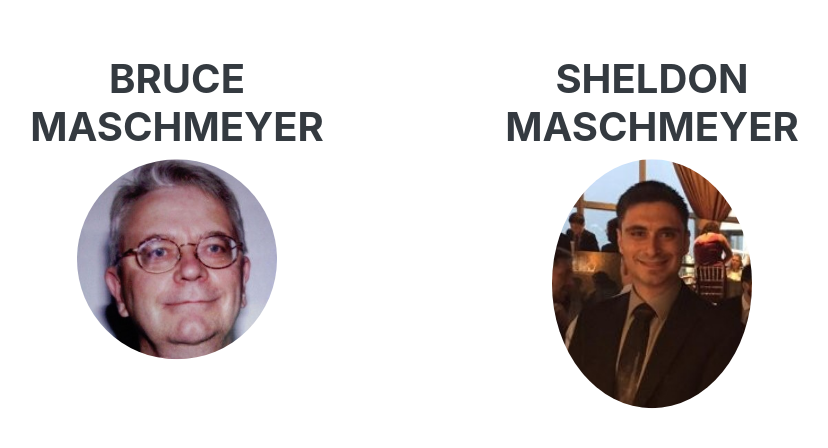
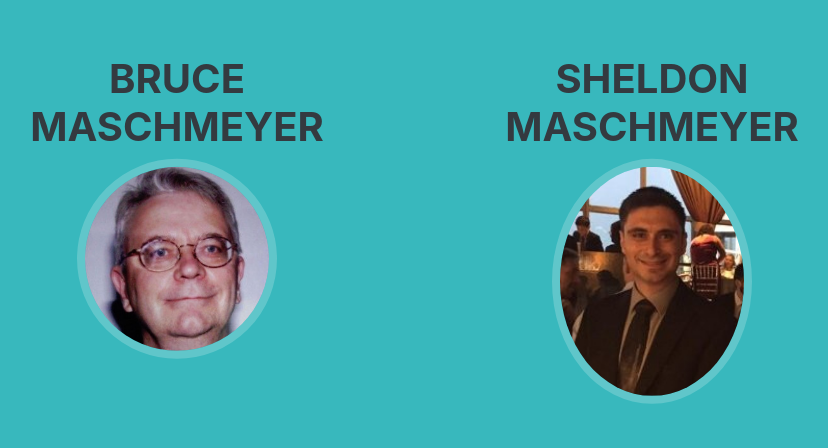
Before and after one commit to sheldonmaschmeyer/website-sheldon, a PHP site: page / in a window 1280 px wide. Shown: the top 448 px of the page, without its empty margins (178-1006 px from the left). Run offline with PHP 8.4, Linux system fonts and the light colour scheme; some web fonts are replaced.

Commit message:
ready to merge

```diff
--- a/bruce.html
+++ b/bruce.html
@@ -26,7 +26,7 @@
 
   <nav class="navbar navbar-expand-lg navbar-dark bg-primary fixed-top" id="sideNav">
     <a class="navbar-brand js-scroll-trigger" href="#page-top">
-      <span class="d-block d-lg-none">Sheldon Maschmeyer</span>
+      <span class="d-block d-lg-none">Bruce Maschmeyer</span>
       <span class="d-none d-lg-block">
         <img class="img-fluid img-profile rounded-circle mx-auto mb-2" src="img/bruce.jpeg" alt="">
       </span>
@@ -66,7 +66,7 @@
         <p class="double">• Helping retailers increase sales through innovative in-store display solutions</p>
         <div class="social-icons dont-print p-3" style="width: 200px; float: left">
           LinkedIn Network:
-          <a href="https://www.linkedin.com/in/sheldonmaschmeyer/">
+          <a href="https://www.linkedin.com/in/bruce-maschmeyer-643384a9/">
             <i class="fab fa-linkedin-in"></i>
           </a>
         </div>
--- a/css/home.css
+++ b/css/home.css
@@ -1,3 +1,7 @@
+body {
+  background-color: #38b8bd;
+}
+
 .container {
   position: relative;
   -webkit-transform: translateY(10%);
@@ -28,3 +32,7 @@ h6 {
   -webkit-transform: scale(1.1);
   transform: scale(1.1);
 }
+
+img {
+  border: .5rem solid rgba(255,255,255,.2);
+}
```
